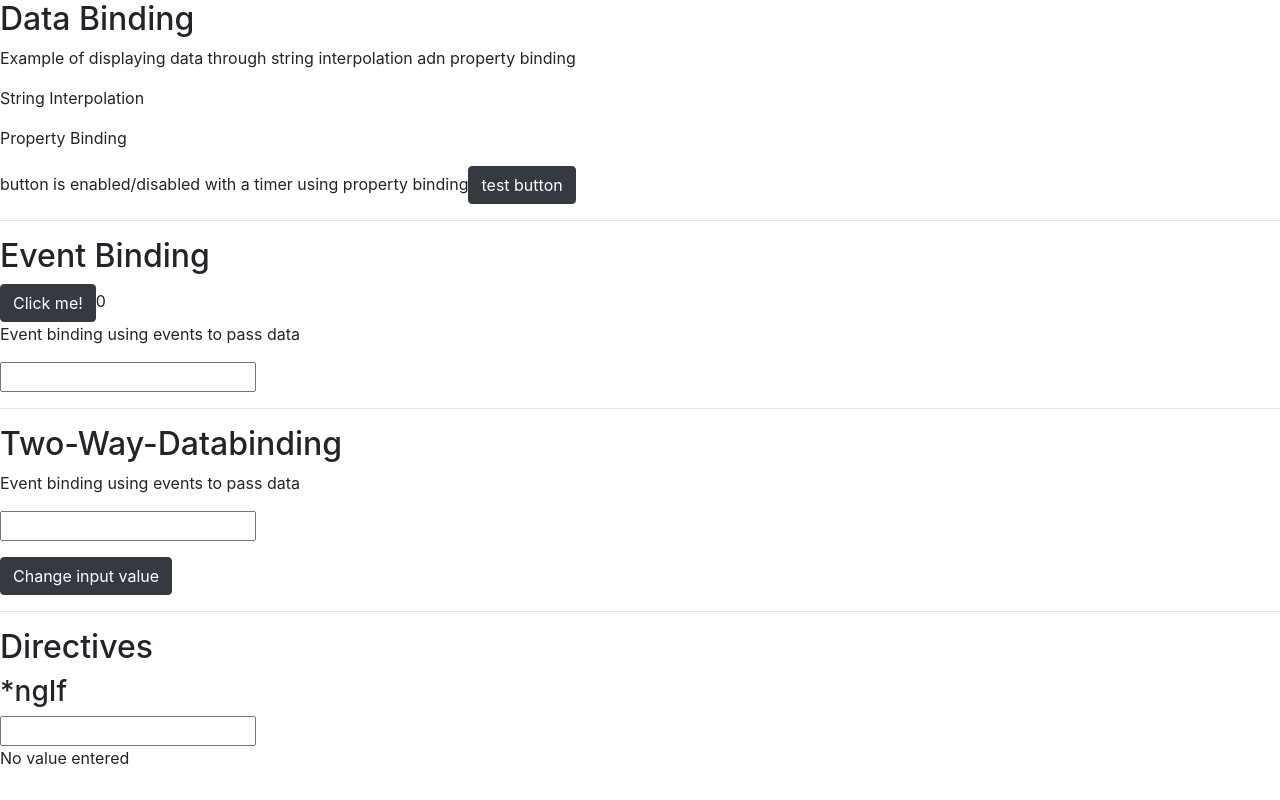
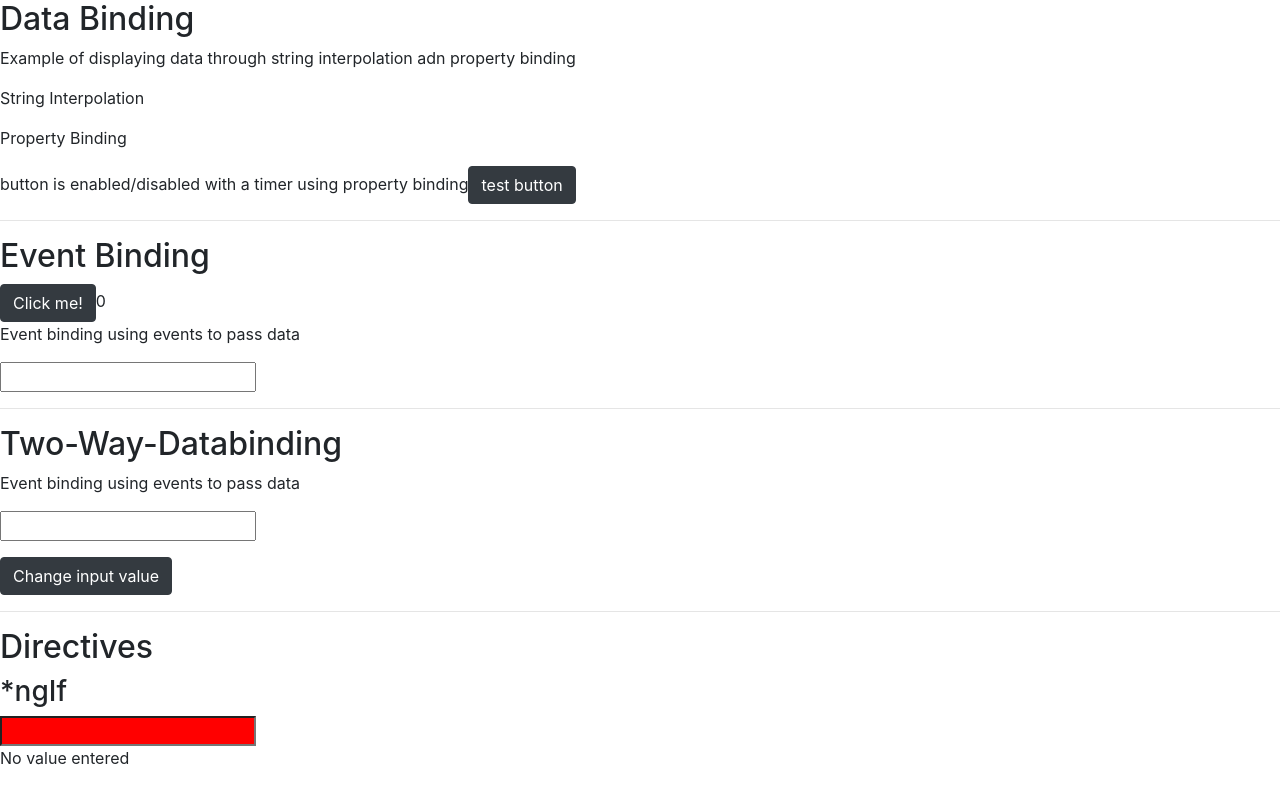
Before and after one commit to HillLuke/Udemy-Angular-The-Complete-Guide, an Angular app in the folder Section 2/The-Basics/: page / in a window 1280 px wide. Built offline with nearby package versions, Linux system fonts and the light colour scheme.

Commit message:
Styling using attibute directives ngModel & ngClass

```diff
--- a/Section 2/The-Basics/src/app/components/directives/directives.component.css
+++ b/Section 2/The-Basics/src/app/components/directives/directives.component.css
@@ -0,0 +1,3 @@
+.green{
+    color: white;
+}
--- a/Section 2/The-Basics/src/app/components/directives/directives.component.html
+++ b/Section 2/The-Basics/src/app/components/directives/directives.component.html
@@ -1,6 +1,6 @@
 <p class="h2">Directives</p>
 <p class="h3">*ngIf</p>
-<input type="text" [(ngModel)]="inputVal">
+<input type="text" [(ngModel)]="inputVal" [ngStyle]="{backgroundColor:getColor()}" [ngClass]="{green: inputVal}">
 <p *ngIf="inputVal; else noValueEntered">You entered: {{inputVal}}</p>
 <ng-template #noValueEntered>
     <p>No value entered</p>
--- a/Section 2/The-Basics/src/app/components/directives/directives.component.ts
+++ b/Section 2/The-Basics/src/app/components/directives/directives.component.ts
@@ -13,4 +13,7 @@ export class DirectivesComponent implements OnInit {
   ngOnInit(): void {
   }
 
+  getColor(){
+    return this.inputVal ? 'green' : 'red';
+  }
 }
```
